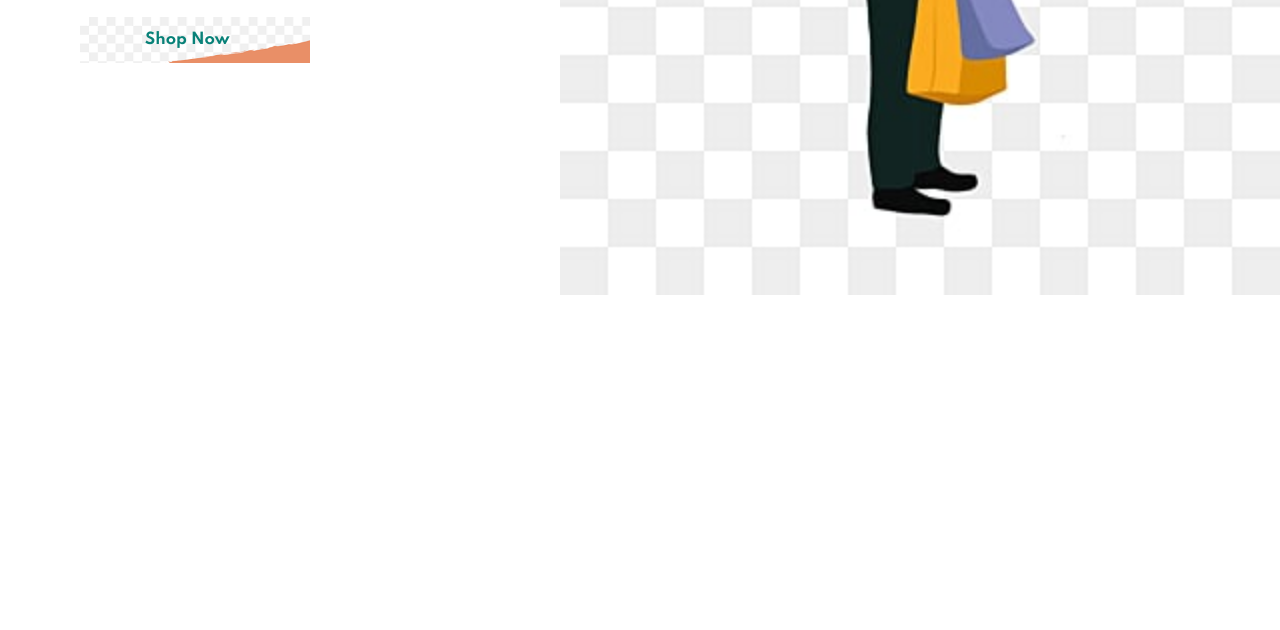
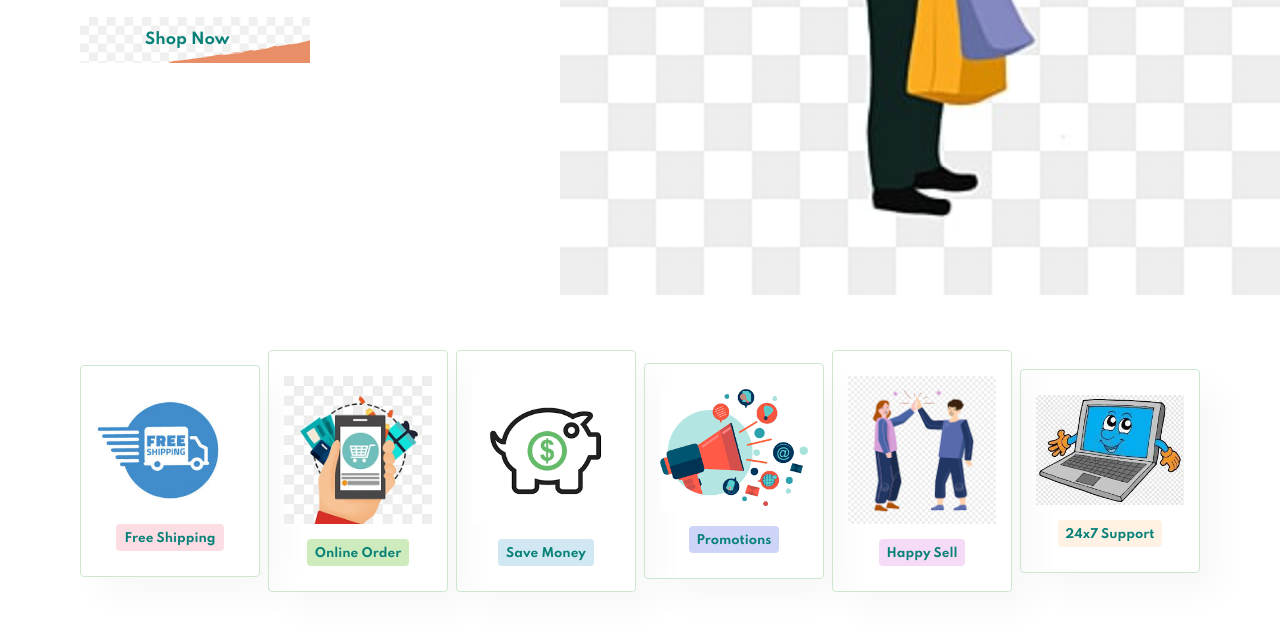
Before and after one commit to Shubh-31/E-commerce, a plain HTML site: page index.html in a window 1280 px wide. Shown: the part 530-1160 px from the top of the page. Before the commit the page ends 825 px from the top, so only its background shows below. Drawn offline with Linux system fonts and the light colour scheme.

Commit message:
18.07 - Feature Section with nth child colour

```diff
--- a/index.html
+++ b/index.html
@@ -37,6 +37,33 @@
         <button>Shop Now</button>
     </section>
 
+    <section id = "feature" class="section-p1">
+        <div class="fe-box">
+            <img src = "shipping.jpg" alt = "free-shipping">
+            <h6>Free Shipping</h6>
+        </div>
+        <div class="fe-box">
+            <img src = "online-order.jpg" alt = "free-shipping">
+            <h6>Online Order</h6>
+        </div>
+        <div class="fe-box">
+            <img src = "save-money.png" alt = "free-shipping">
+            <h6>Save Money</h6>
+        </div>
+        <div class="fe-box">
+            <img src = "promotions.png" alt = "free-shipping">
+            <h6>Promotions</h6>
+        </div>
+        <div class="fe-box">
+            <img src = "happy-sell.jpg" alt = "free-shipping">
+            <h6>Happy Sell</h6>
+        </div>
+        <div class="fe-box">
+            <img src = "247-Support.jpg" alt = "free-shipping">
+            <h6>24x7 Support</h6>
+        </div>
+    </section>
+
     <script src = 'script.js'></script>
 </body>
 </html>
--- a/style.css
+++ b/style.css
@@ -137,3 +137,59 @@ body {
     font-weight: 700;
     font-size: 15px;
 }
+
+#feature {
+    display: flex;
+    align-items: center;
+    justify-content: space-between;
+    flex-wrap: wrap;
+}
+
+#feature .fe-box {
+    width: 180px;
+    text-align: center;
+    padding: 25px 15px;
+    box-shadow: 20px 20px 34px rgba(0, 0, 0, 0.03);
+    border: 1px solid #cce7d0;
+    border-radius: 4px;
+    margin: 15px 0;
+}
+
+#feature .fe-box:hover {
+    box-shadow: 10px 10px 54px rgba(70, 62, 221, 0.1)
+}
+
+#feature .fe-box h6 {
+    display: inline-block;
+    padding: 9px 8px 6px 8px;
+    line-height: 1;
+    border-radius: 4px;
+    color: #088178;
+    background-color: #fddde4;
+}
+
+#feature .fe-box:nth-child(2) h6{
+    background-color: #cdebbc;
+}
+
+#feature .fe-box:nth-child(3) h6{
+    background-color: #d1e8f2;
+}
+
+#feature .fe-box:nth-child(4) h6{
+    background-color: #cdd4f8;
+}
+
+#feature .fe-box:nth-child(5) h6{
+    background-color: #f6dbf6;
+}
+
+#feature .fe-box:nth-child(6) h6{
+    background-color: #fff2e5;
+}
+
+.fe-box img {
+    height: auto;
+    width: 100%;
+    margin-bottom: 10px
+}
```
Also changed, not shown: 247-Support.jpg (added), free-shipping.jpg (added), happy-sell.jpg (added), online-order.jpg (added), promotions.png (added), save-money.png (added), shipping.jpg (added).
